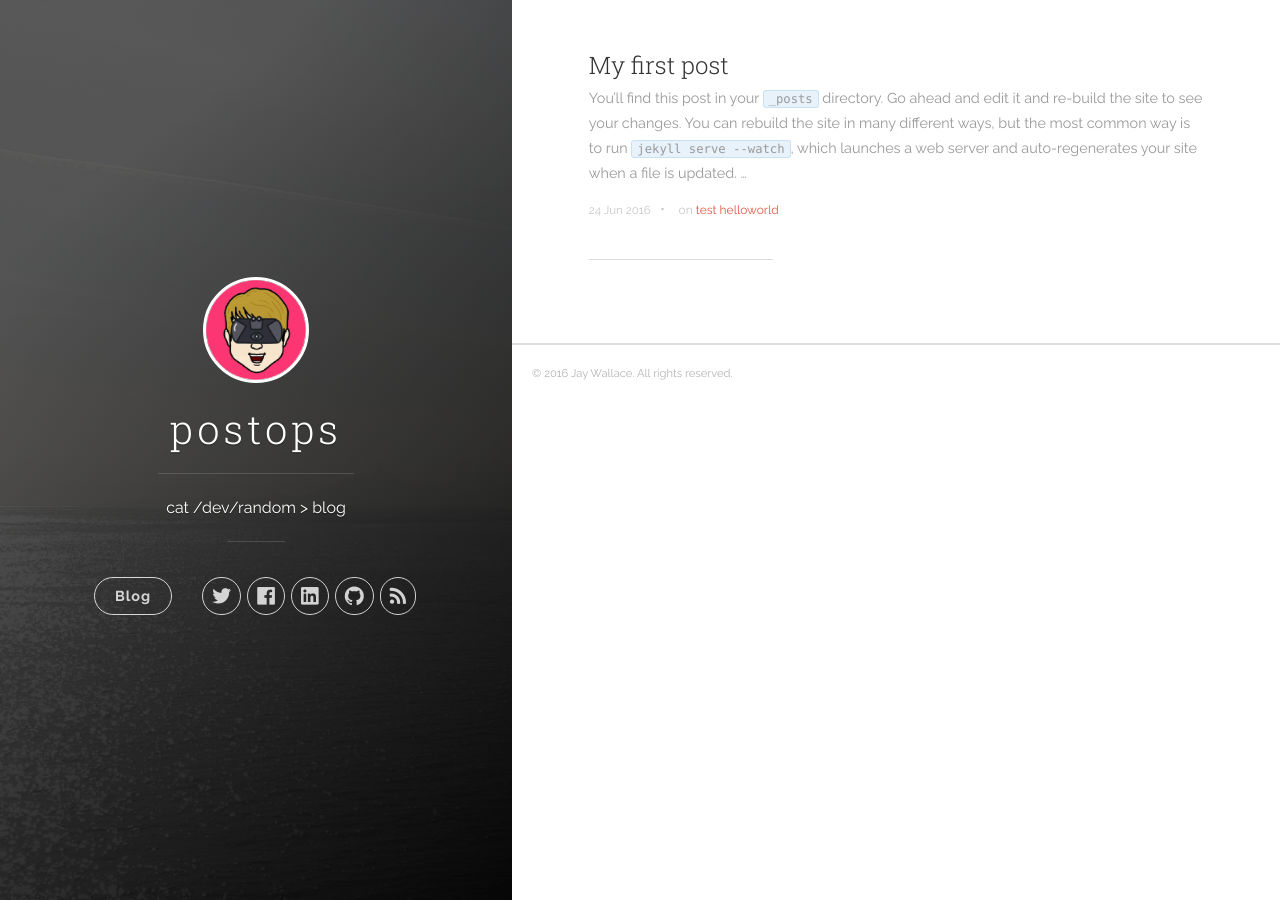
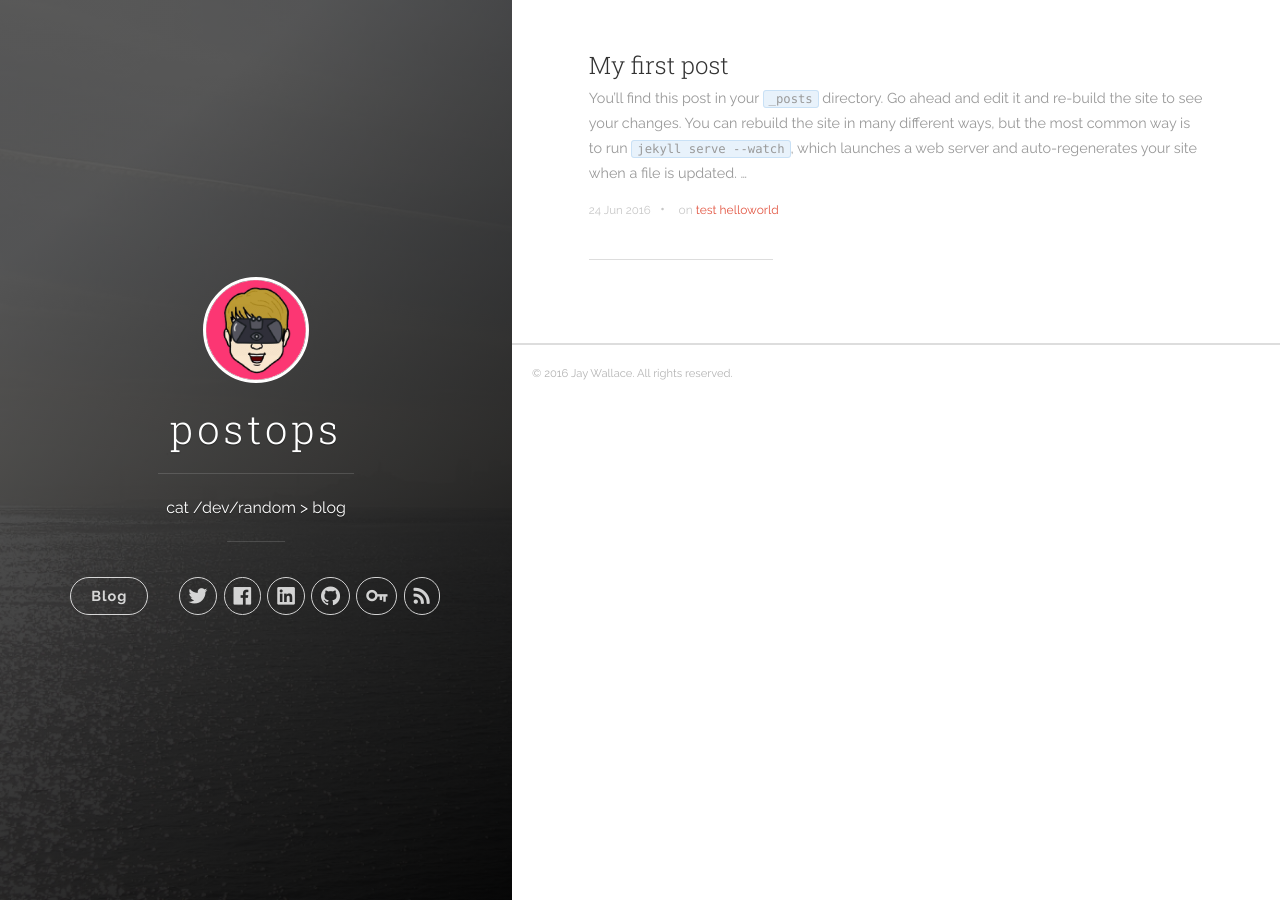
Before and after one commit to postops/postops.github.io, a Jekyll site: the page built from index.html, in a window 1280 px wide. Built offline with Jekyll 4.4.1, drawn with Linux system fonts in a browser that asks for light colours; nearby versions of some CDN libraries; the list of posts is cut into pages by our own code.

Commit message:
added keybase

```diff
--- a/_config.yml
+++ b/_config.yml
@@ -12,6 +12,7 @@ author:
   facebook_username: cantc
   github_username:  mootpt
   linkedin_username:  cantc
+  keybase_username: nullpt
 
 defaults:
   -
--- a/_includes/header.html
+++ b/_includes/header.html
@@ -77,6 +77,16 @@
               </li>
             {% endif %}
 
+            {% if site.author.keybase_username %}
+              <!-- Email -->
+              <li class="navigation__item">
+                <a href="https://keybase.io/{{ site.author.keybase_username }}" title="{{ site.author.keybase_username }} on Keybase" target="_blank">
+                  <i class="icon icon-key"></i>
+                  <span class="label">Keybase</span>
+                </a>
+              </li>
+            {% endif %}
+
             <!-- RSS -->
             <li class="navigation__item">
               <a href="{{ "feed.xml" | prepend: site.baseurl }}" title="Subscribe" target="_blank">
```
